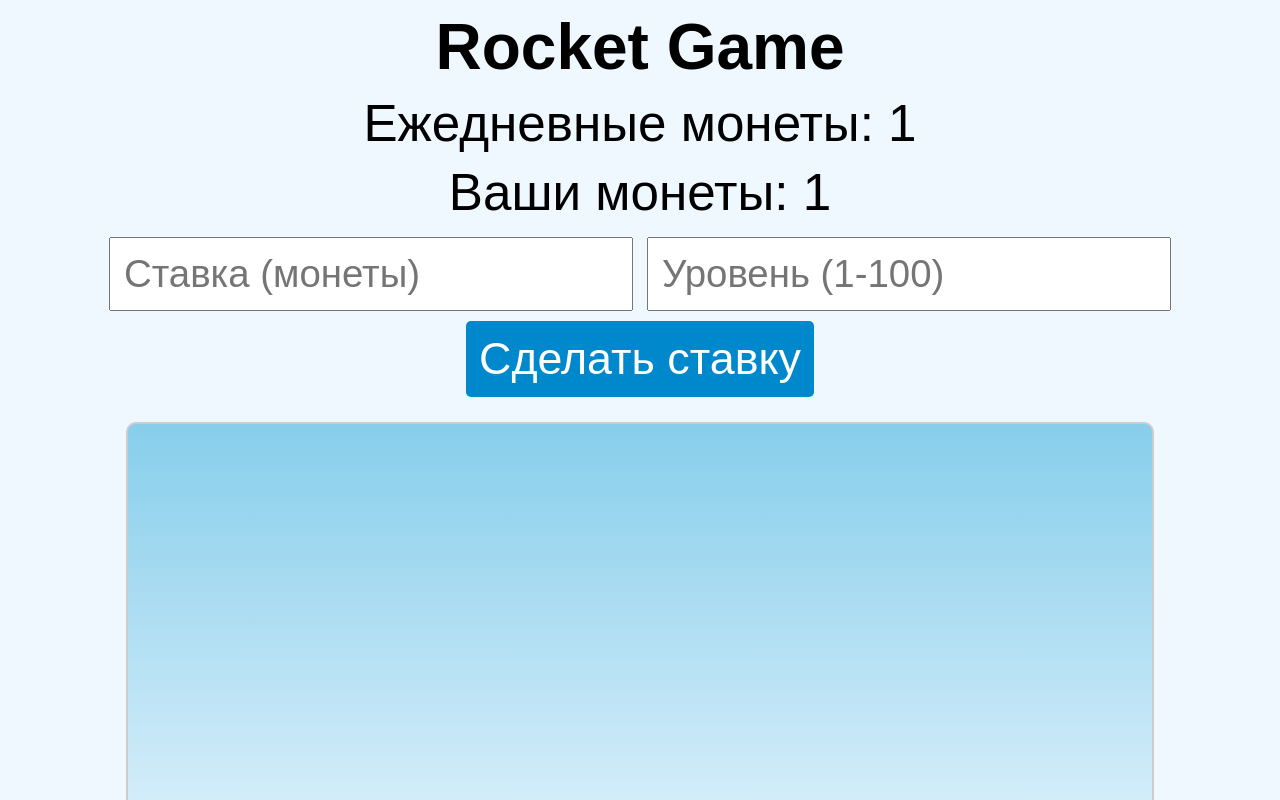
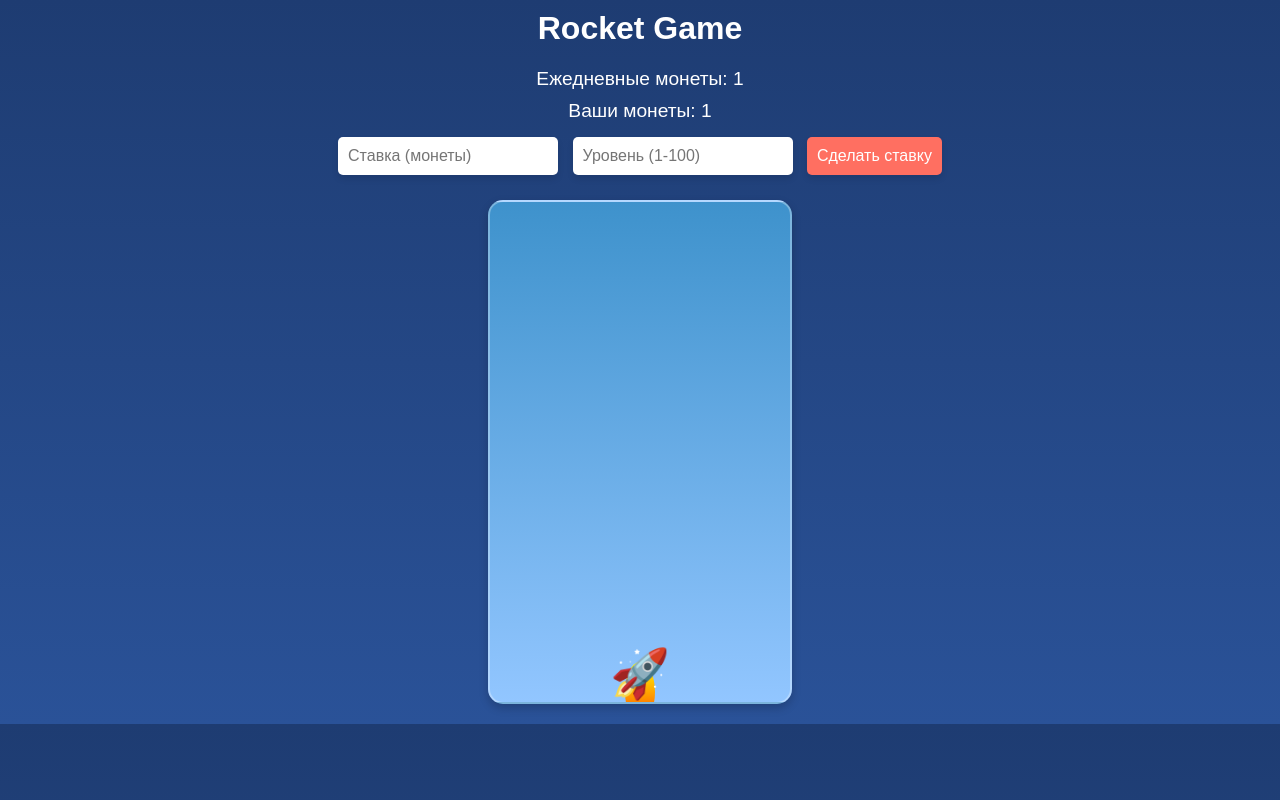
Before and after one commit to whatididitagain/tg-mini-app, a plain HTML site: page index.html in a window 1280 px wide. Shown: the top 800 px of the page. Drawn offline with Linux system fonts and the light colour scheme.

Commit message:
Обновил файл index.html: добавил игровую механику

```diff
--- a/index.html
+++ b/index.html
@@ -5,33 +5,34 @@
   <meta name="viewport" content="width=device-width, initial-scale=1.0">
   <title>Rocket Game</title>
   <style>
-    /* Основные стили */
     body {
-      font-family: Arial, sans-serif;
+      font-family: 'Arial', sans-serif;
       text-align: center;
       margin: 0;
       padding: 0;
-      background: #f0f8ff; /* Светло-голубой фон */
+      background: linear-gradient(to bottom, #1e3c72, #2a5298); /* Градиент для всего фона */
+      color: white;
     }
 
     h1 {
-      font-size: 4vw;
-      margin: 10px 0;
+      font-size: 2rem;
+      margin-top: 10px;
     }
 
-    #game-status, #daily-coins, #result {
-      font-size: 3vw;
+    #daily-coins, #game-status, #result {
+      font-size: 1.2rem;
       margin: 10px;
     }
 
     #rocket-container {
       position: relative;
-      width: 80vw;
-      height: 60vh; /* Высота контейнера: 60% высоты экрана */
+      width: 300px;
+      height: 500px; /* Высота контейнера под ракету */
       margin: 20px auto;
-      border: 2px solid #ccc;
-      background: linear-gradient(to bottom, #87ceeb, #f0f8ff); /* Небо */
-      border-radius: 10px;
+      background: linear-gradient(to bottom, #3e92cc, #92c6ff); /* Мягкий градиент для неба */
+      border: 2px solid #ffffff50; /* Полупрозрачная граница */
+      border-radius: 15px;
+      box-shadow: 0 4px 10px rgba(0, 0, 0, 0.2);
       overflow: hidden;
     }
 
@@ -40,18 +41,18 @@
       bottom: 0;
       left: 50%;
       transform: translateX(-50%);
-      font-size: 8vw; /* Эмодзи ракеты адаптируется к ширине экрана */
+      font-size: 48px; /* Размер ракеты */
       z-index: 2;
     }
 
     #flame {
       position: absolute;
-      bottom: -5vh;
+      bottom: -20px;
       left: 50%;
       transform: translateX(-50%);
-      width: 5vw;
-      height: 10vh;
-      background: linear-gradient(to top, red, orange, yellow);
+      width: 30px;
+      height: 60px;
+      background: linear-gradient(to top, #ff4500, #ffa500, yellow);
       border-radius: 50%;
       animation: flame-flicker 0.2s infinite;
       z-index: 1;
@@ -68,11 +69,11 @@
 
     #explosion {
       position: absolute;
-      bottom: 10%;
+      bottom: 50px;
       left: 50%;
       transform: translateX(-50%);
-      width: 15vw;
-      height: 15vw;
+      width: 120px;
+      height: 120px;
       background: url('https://cdn-icons-png.flaticon.com/512/1543/1543674.png') no-repeat center;
       background-size: contain;
       display: none;
@@ -80,40 +81,26 @@
     }
 
     input, button {
-      font-size: 3vw;
-      padding: 1vw;
+      font-size: 1rem;
+      padding: 10px;
       margin: 5px;
+      border: none;
+      border-radius: 5px;
+      box-shadow: 0 4px 6px rgba(0, 0, 0, 0.1);
+    }
+
+    input {
+      width: 200px;
     }
 
     button {
-      background-color: #0088cc;
+      background-color: #ff6f61;
       color: white;
-      border: none;
-      border-radius: 5px;
       cursor: pointer;
     }
 
     button:hover {
-      background-color: #006699;
-    }
-
-    /* Медиа-запросы для iPhone 16 Pro Max */
-    @media (max-width: 1290px) and (max-height: 2796px) {
-      #rocket-container {
-        height: 65vh; /* Чуть больше высоты для больших экранов */
-      }
-
-      h1 {
-        font-size: 5vw;
-      }
-
-      #game-status, #daily-coins, #result {
-        font-size: 4vw;
-      }
-
-      button {
-        font-size: 3.5vw;
-      }
+      background-color: #e65c50;
     }
   </style>
 </head>
@@ -176,7 +163,7 @@
         }
         currentPosition += 5; // Скорость полёта ракеты
         rocket.style.bottom = `${currentPosition}px`;
-        flame.style.bottom = `${currentPosition - 5}px`;
+        flame.style.bottom = `${currentPosition - 20}px`;
       }, 50);
     }
 
```
